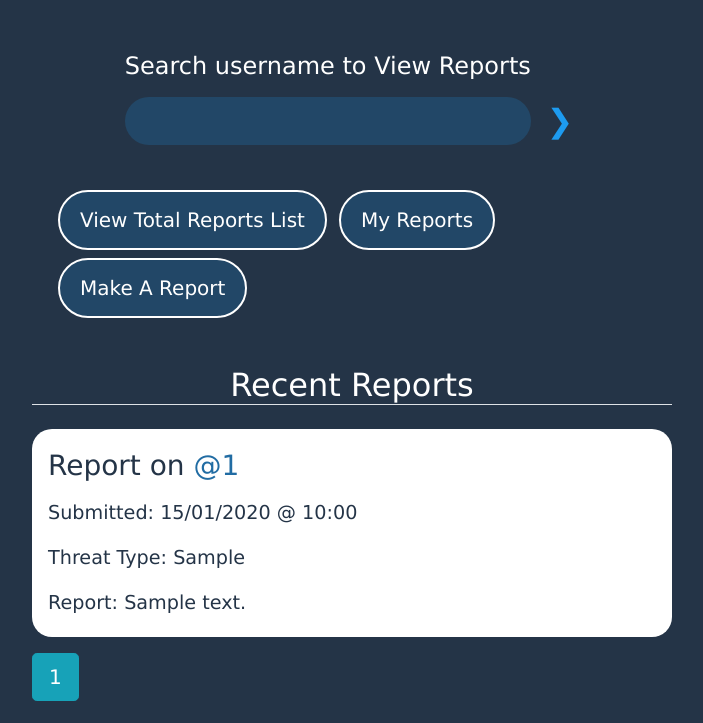
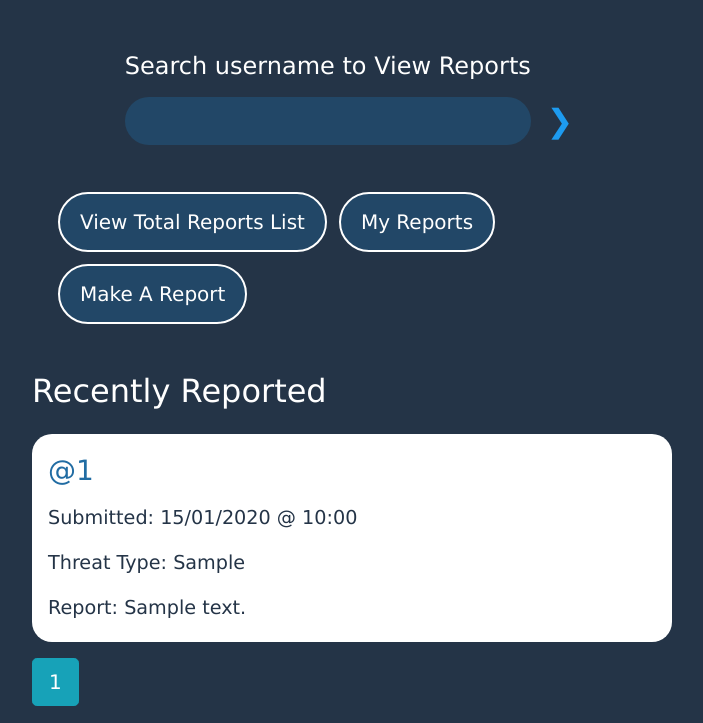
Before and after one commit to pkia/Twitter_Threat_Scanner, a Flask app: page /database in a window 1280 px wide. Shown: the part 149-872 px from the top of the page, without its empty margins (288-991 px from the left). Run offline with Flask 2, Linux system fonts and the light colour scheme; tables that the repository leaves empty hold one stand-in row (values such as "Sample post"); parts of the project's set-up code (start-up, migrations or seed data) failed here and were passed over; some libraries are stand-ins or nearby versions.

Commit message:
update recent reports

```diff
--- a/webapp/static/site.css
+++ b/webapp/static/site.css
@@ -159,15 +159,6 @@ h1 > span {
 .no-threat-found img {
   width: 30%;
 }
-/*
-a[href^="/database/"] {
-  color: #fff;
-}
-
-a[href^="/database/"]:hover, #three:hover {
-  text-decoration: none;
-  opacity: 0.5;
-}*/
 
 .new-form .form-control, .report-form .form-control {
   background-color: rgba(29, 155, 240, 0.19);
@@ -233,6 +224,7 @@ a[href^="/database/"]:hover, #three:hover {
   list-style: none;
   padding: 0 1em;
   margin-bottom: 8em;
+
 }
 
 .database-reports > li {
@@ -247,7 +239,7 @@ a[href^="/database/"]:hover, #three:hover {
     text-decoration: none;
     color: white;
     border: 2px solid white;
-    margin: .2em .3em;
+    margin: .3em .3em;
 }
 
 .database-reports a:hover {
--- a/webapp/templates/database.html
+++ b/webapp/templates/database.html
@@ -21,10 +21,10 @@
         <li><a id="three" href="{{ url_for('report')}}" class="mb-5">Make A Report</a></li>
     </ul>
     <div class="w-50 mx-auto mb-4" style="clear: left;">
-        <h2 class="border-bottom mb-4">Recent Reports</h2>
+        <h2 class="mb-4 text-left">Recently Reported</h2>
         {% for report in reports.items %}
         <div class="report my-3 px-3 py-1">
-            <p class="h3 my-3">Report on <a href ="{{url_for('database_search', username=report.account_id)}}">@{{ report.account_id }}</a></p>
+            <p class="h3 my-3"><a href ="{{url_for('database_search', username=report.account_id)}}">@{{ report.account_id }}</a></p>
             <p>Submitted: {{ report.date_submitted.strftime("%d/%m/%Y @ %H:%M") }}</p>
             <p>Threat Type: {{ report.threat_type}}</p>
             <p>Report: {{ report.summary }}</p>
```
